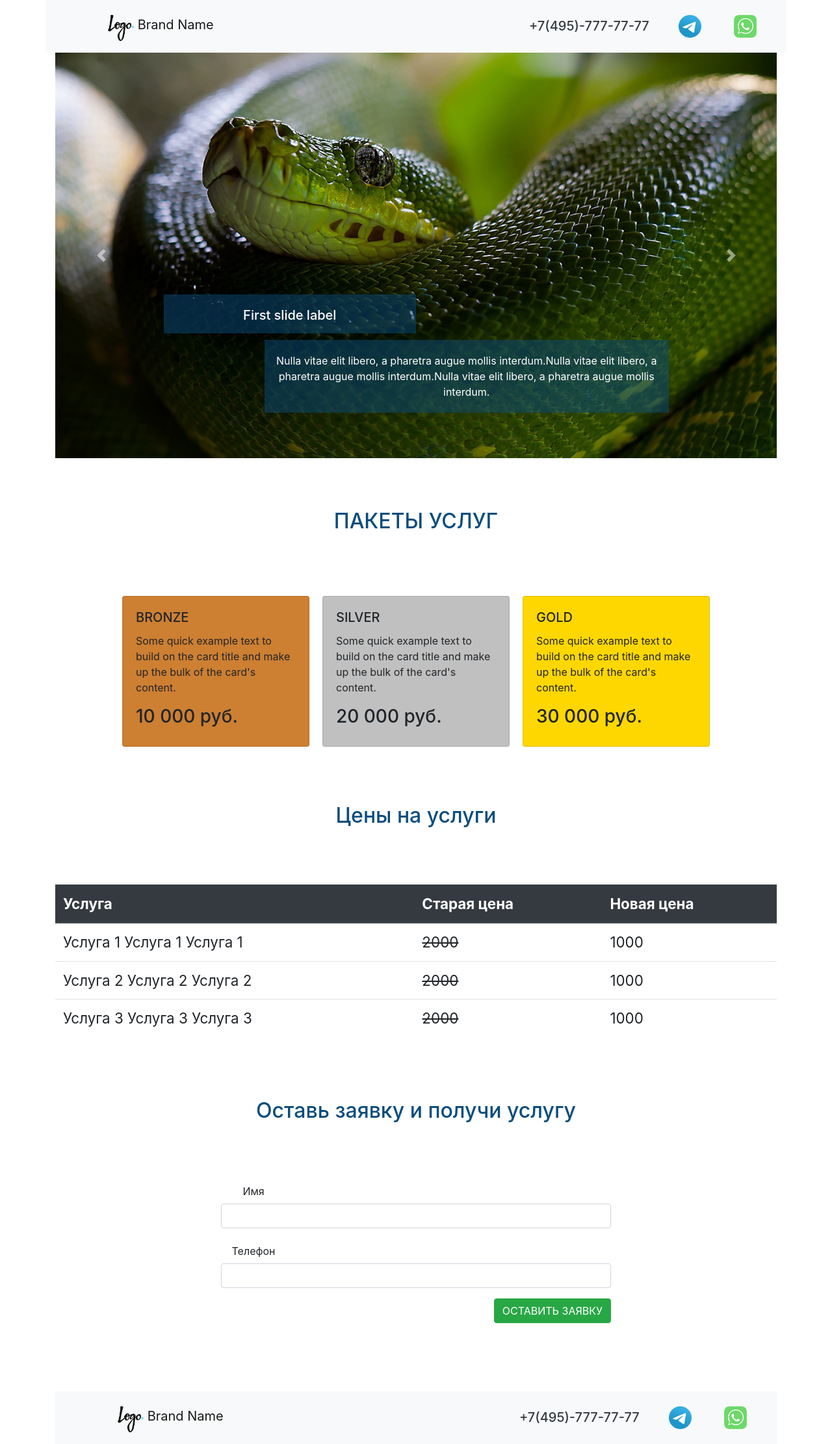
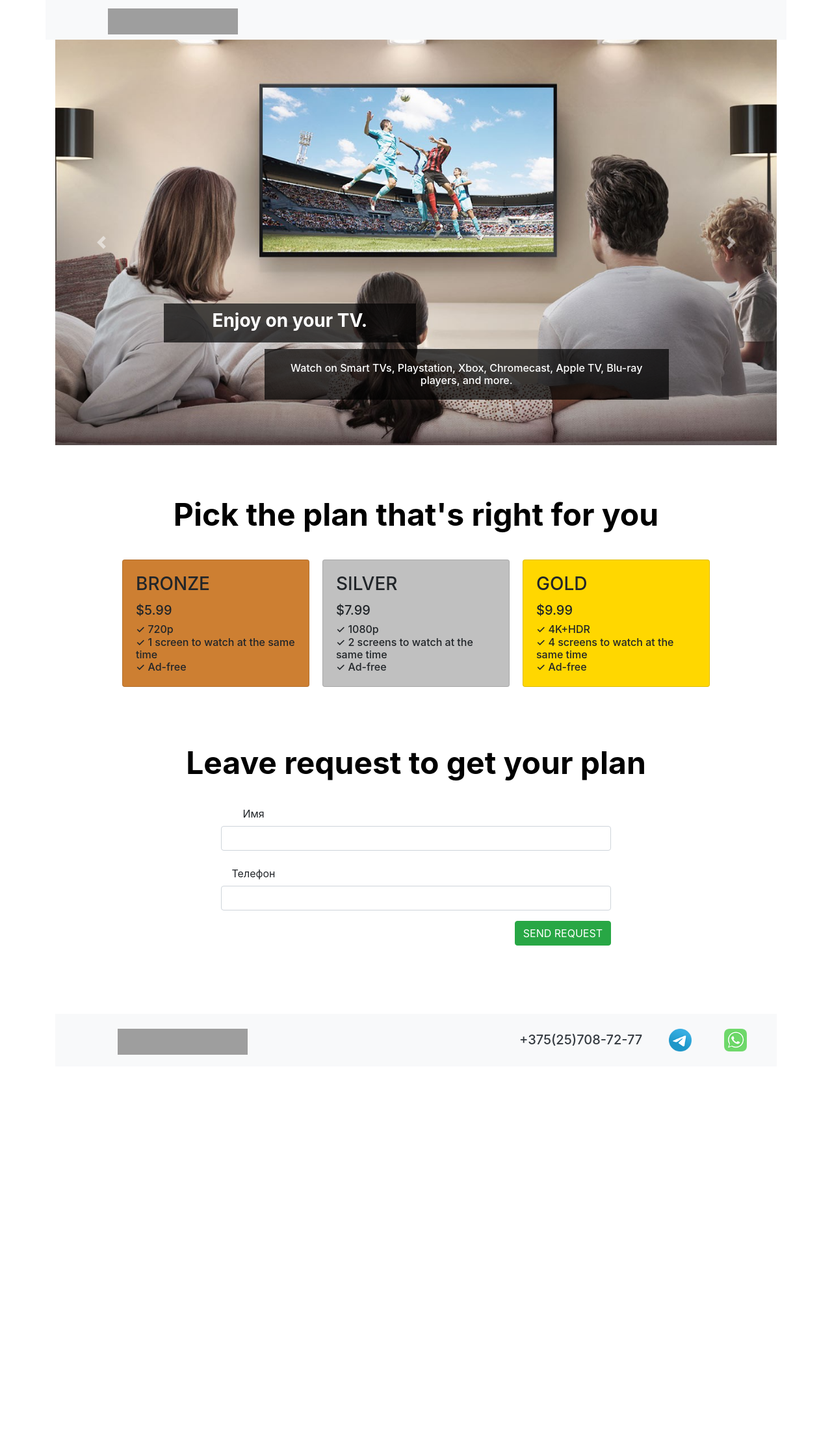
Before and after one commit to Falometov/landingpage_djws, a Django app: page / in a window 1280 px wide. Shown: the whole page at 65% size. After the commit the page ends 1623 px from the top, so only its background shows below. Run offline with Django 3.2, Linux system fonts and the light colour scheme; grey boxes are pictures that could not be loaded.

Commit message:
edited contained information

```diff
--- /dev/null
+++ b/landingpagewebsite/static/default.css
@@ -0,0 +1,71 @@
+.logo-top {
+    width: 200px;
+    height: 40px;
+    float: left;
+    margin: 0px 0px 5px 80px;
+}
+
+.phone-number {
+    width: 200px;
+    height: 40px;
+    float: right;
+    margin: 20px 10px 5px 20px;
+}
+
+.whatsapp-number {
+    width: 35px;
+    height: 35px;
+    float: right;
+    margin: 15px 30px 5px 20px;
+    background: url(./img/wa-image-color.png) no-repeat center top / cover;
+    transition: 0.5s ease-in-out;
+}
+.telegram-number {
+    width: 35px;
+    height: 35px;
+    float: right;
+    margin: 15px 30px 5px 20px;
+    background: url(./img/tg-image-color.png) no-repeat center top / cover;
+    transition: 0.5s ease-in-out;
+}
+
+.slaider_h {
+	height: 60px;
+	width: 50%;
+	margin: 30px 0px 10px 0px;
+	padding-top: 10px;
+	background-color: rgba(0, 0, 0, 0.7);
+	text-align: center;
+    font-weight: bold;
+}
+
+.slaider_p {
+	height: 100%;
+	width: 80%;
+	float: right;
+	margin: 0px 0px 30px 0px;
+	padding: 20px;
+	background-color: rgba(0, 0, 0, 0.7);
+	text-align: center;
+}
+
+.text-3 {
+    color: rgb(0, 0, 0);
+    /*font-family: arial;*/
+    font-weight: bold;
+    font-size: 3em;
+    text-align: center;
+    padding-top: 7%;
+    padding-bottom: 2%;
+}
+
+.product_card {
+	margin: 10px;
+}
+
+.class_form {
+    /*color: #fff;*/
+    /*font-size: 2em;*/
+    text-align: center;
+    padding-bottom: 7%;
+}
--- a/landingpagewebsite/static/external.css
+++ /dev/null
@@ -1,75 +0,0 @@
-/*Heder*/
-.logo-top {
-  width: 100px;
-  height: 40px;
-  float: left;
-  margin: 0px 0px 5px 80px;
-}
-
-.phone-number {
-  width: 200px;
-  height: 40px;
-  float: right;
-  margin: 20px 10px 5px 20px;
-}
-
-.whatsapp-number {
-  width: 35px;
-  height: 35px;
-  float: right;
-  margin: 15px 30px 5px 20px;
-  background: url(./img/wa-image-color.png) no-repeat center top / cover;
-  transition: 0.5s ease-in-out;
-}
-.telegram-number {
-  width: 35px;
-  height: 35px;
-  float: right;
-  margin: 15px 30px 5px 20px;
-  background: url(./img/tg-image-color.png) no-repeat center top / cover;
-  transition: 0.5s ease-in-out;
-}
-
-.slaider_h {
-	height: 60px;
-	width: 50%;
-	margin: 30px 0px 10px 0px;
-	padding-top: 20px;
-	background-color: rgba(10, 77, 125, 0.5);
-	text-align: center;
-}
-
-.slaider_p {
-	height: 100%;
-	width: 80%;
-	float: right;
-	margin: 0px 0px 30px 0px;
-	padding-top: 20px;
-	padding-bottom: 20px;
-	background-color: rgba(10, 77, 125, 0.5);
-	text-align: center;
-}
-
-.text-3 {
-  color: rgb(10, 77, 125);
-  /*font-family: arial;*/
-  font-size: 2em;
-  text-align: center;
-  padding-top: 7%;
-  padding-bottom: 7%;
-}
-
-.product_card {
-	margin: 10px;
-}
-
-.table_one {
-	font-size: 1.4em;
-}
-
-.class_form {
-  /*color: #fff;*/
-  /*font-size: 2em;*/
-  text-align: center;
-  padding-bottom: 7%;
-}
--- a/templates/base.html
+++ b/templates/base.html
@@ -6,7 +6,7 @@
         <!-- Required meta tags -->
         <meta charset="utf-8">
         <meta name="viewport" content="width=device-width, initial-scale=1, shrink-to-fit=no">
-        <link href="{% static 'external.css' %}" rel="stylesheet">
+        <link href="{% static 'default.css' %}" rel="stylesheet">
 
         <!-- Bootstrap CSS -->
         <link rel="stylesheet" href="https://cdn.jsdelivr.net/npm/bootstrap@4.5.3/dist/css/bootstrap.min.css" integrity="sha384-TX8t27EcRE3e/ihU7zmQxVncDAy5uIKz4rEkgIXeMed4M0jlfIDPvg6uqKI2xXr2" crossorigin="anonymous">
@@ -16,32 +16,28 @@
     <body>
         <nav class="navbar navbar-light bg-light container">
             <a class="navbar-brand logo-top" href="#">
-                <img src="{% static './img/Logo.png' %}" width="40" height="40" class="d-inline-block align-top" alt="" loading="lazy">
-            Brand Name
+                <img src="{% static './img/logo.png' %}" width="200" height="40" class="d-inline-block align-top" alt="" loading="lazy">
             </a>
-            <div class="contact-top">
-                    <a class="whatsapp-number" href="https://web.whatsapp.com/"></a>
-                    <a class="telegram-number" href="https://t.me/"></a>
-                  <a class="phone-number text-dark" href="tel:+74957777777">
-                    <h5>+7(495)-777-77-77</h5></a>
-            </div>
         </nav>
 
         {% block index %}
         {% endblock %}
 
+        {% block thanks %}
+        {% endblock %}
+
+
         <footer>
             <div class="container">
                 <nav class="navbar navbar-light bg-light container">
                     <a class="navbar-brand logo-top" href="#">
-                        <img src="{% static './img/Logo.png' %}" width="40" height="40" class="d-inline-block align-top" alt="" loading="lazy">
-                        Brand Name
+                        <img src="{% static './img/logo.png' %}" width="200" height="40" class="d-inline-block align-top" alt="" loading="lazy">
                     </a>
                     <div class="contact-top">
-                        <a class="whatsapp-number" href="https://web.whatsapp.com/"></a>
-                        <a class="telegram-number" href="https://t.me/"></a>
+                        <a class="whatsapp-number" href="https://web.whatsapp.com/falometov"></a>
+                        <a class="telegram-number" href="https://t.me/falometov"></a>
                         <a class="phone-number text-dark" href="tel:+74957777777">
-                        <h5>+7(495)-777-77-77</h5></a>
+                        <h5>+375(25)708-72-77</h5></a>
                     </div>
                 </nav>
             </div>
--- /dev/null
+++ b/templates/carousel.html
@@ -0,0 +1,36 @@
+{% load static %}
+<section>
+    <div id="carouselExampleCaptions" class="carousel slide container" data-ride="carousel">
+        <div class="carousel-inner">
+		    <div class="carousel-item active">
+		        <img src="{% static './img/first.jpg' %}" class="d-block w-100"  alt="...">
+		        <div class="carousel-caption d-none d-md-block">
+		            <h3 class="slaider_h">Enjoy on your TV.</h3>
+		            <h6 class="slaider_p">Watch on Smart TVs, Playstation, Xbox, Chromecast, Apple TV, Blu-ray players, and more.</h6>
+		        </div>
+		    </div>
+		    <div class="carousel-item">
+		        <img src="{% static './img/second.jpg' %}" class="d-block w-100"  alt="...">
+		        <div class="carousel-caption d-none d-md-block">
+		            <h3 class="slaider_h">Download to watch offline.</h3>
+		            <h6 class="slaider_p">Save your favorites easily and always have something to watch wherever you are.</h6>
+		        </div>
+		    </div>
+		    <div class="carousel-item">
+		        <img src="{% static './img/third.jpg' %}" class="d-block w-100"  alt="...">
+		        <div class="carousel-caption d-none d-md-block">
+		            <h3 class="slaider_h">Watch wherever you want.</h3>
+		            <h6 class="slaider_p">Stream unlimited movies and TV shows on your phone, tablet, laptop, and TV without paying more.</h6>
+		        </div>
+		    </div>
+        </div>
+        <a class="carousel-control-prev" href="#carouselExampleCaptions" role="button" data-slide="prev">
+		    <span class="carousel-control-prev-icon" aria-hidden="true"></span>
+		    <span class="sr-only">Previous</span>
+        </a>
+        <a class="carousel-control-next" href="#carouselExampleCaptions" role="button" data-slide="next">
+		    <span class="carousel-control-next-icon" aria-hidden="true"></span>
+		    <span class="sr-only">Next</span>
+        </a>
+    </div>
+</section>
--- a/templates/index.html
+++ b/templates/index.html
@@ -1,106 +1,14 @@
 {% extends 'base.html' %}
-
+{% load static %}
 {% block index %}
-  	<section>
-  		<div id="carouselExampleCaptions" class="carousel slide container" data-ride="carousel">
-		  <div class="carousel-inner">
-		    <div class="carousel-item active">
-		      <img src="./img/1.jpg" class="d-block w-100"  alt="...">
-		      <div class="carousel-caption d-none d-md-block">
-		        <h5 class="slaider_h">First slide label</h5>
-		        <p class="slaider_p">Nulla vitae elit libero, a pharetra augue mollis interdum.Nulla vitae elit libero, a pharetra augue mollis interdum.Nulla vitae elit libero, a pharetra augue mollis interdum.</p>
-		      </div>
-		    </div>
-		    <div class="carousel-item">
-		      <img src="./img/2.jpg" class="d-block w-100"  alt="...">
-		      <div class="carousel-caption d-none d-md-block">
-		        <h5 class="slaider_h">Second slide label</h5>
-		        <p class="slaider_p">Lorem ipsum dolor sit amet, consectetur adipiscing elit. Lorem ipsum dolor sit amet, consectetur adipiscing elit. Lorem ipsum dolor sit amet, consectetur adipiscing elit.</p>
-		      </div>
-		    </div>
-		    <div class="carousel-item">
-		      <img src="./img/4.jpg" class="d-block w-100"  alt="...">
-		      <div class="carousel-caption d-none d-md-block">
-		        <h5 class="slaider_h">Third slide label</h5>
-		        <p class="slaider_p">Praesent commodo cursus magna, vel scelerisque nisl consectetur. Praesent commodo cursus magna, vel scelerisque nisl consectetur. Praesent commodo cursus magna, vel scelerisque nisl consectetur.</p>
-		      </div>
-		    </div>
-		  </div>
-		  <a class="carousel-control-prev" href="#carouselExampleCaptions" role="button" data-slide="prev">
-		    <span class="carousel-control-prev-icon" aria-hidden="true"></span>
-		    <span class="sr-only">Previous</span>
-		  </a>
-		  <a class="carousel-control-next" href="#carouselExampleCaptions" role="button" data-slide="next">
-		    <span class="carousel-control-next-icon" aria-hidden="true"></span>
-		    <span class="sr-only">Next</span>
-		  </a>
-		</div>
-  	</section>
-  	<!-- Карточки -->
-  	<section>
-  		<div class="container">
-  			<h1 class="text-3">ПАКЕТЫ УСЛУГ</h1>
-  			<div class="row justify-content-center">
-  				<div class="card product_card" style="width: 18rem; background-color: #cd7f32;">
-				  <div class="card-body">
-				    <h5 class="card-title">BRONZE</h5>
-				    <p class="card-text">Some quick example text to build on the card title and make up the bulk of the card's content.</p>
-				    <h3>10 000 руб.</h3>
-				  </div>
-				</div>
-				<div class="card product_card" style="width: 18rem; background-color: #c0c0c0;">
-				  <div class="card-body">
-				    <h5 class="card-title">SILVER</h5>
-				    <p class="card-text">Some quick example text to build on the card title and make up the bulk of the card's content.</p>
-				    <h3>20 000 руб.</h3>
-				  </div>
-				</div>
-				<div class="card product_card" style="width: 18rem; background-color: #ffd700;">
-				  <div class="card-body">
-				    <h5 class="card-title">GOLD</h5>
-				    <p class="card-text">Some quick example text to build on the card title and make up the bulk of the card's content.</p>
-				    <h3>30 000 руб.</h3>
-				  </div>
-				</div>
-  			</div>
-  		</div>
-  	</section>
-  	<!-- Таблица -->
-  	<section>
-  		<div class="container">
-  			<h1 class="text-3">Цены на услуги</h1>
-  			<table class="table table_one">
-			  <thead class="thead-dark">
-			    <tr>
-			      <th scope="col">Услуга</th>
-			      <th scope="col">Старая цена</th>
-			      <th scope="col">Новая цена</th>
-			    </tr>
-			  </thead>
-			  <tbody>
-			    <tr>
-			      <td>Услуга 1 Услуга 1 Услуга 1</td>
-			      <td><del>2000</del></td>
-			      <td>1000</td>
-			    </tr>
-			    <tr>
-			      <td>Услуга 2 Услуга 2 Услуга 2</td>
-			      <td><del>2000</del></td>
-			      <td>1000</td>
-			    </tr>
-			    <tr>
-			      <td>Услуга 3 Услуга 3 Услуга 3</td>
-			      <td><del>2000</del></td>
-			      <td>1000</td>
-			    </tr>
-			  </tbody>
-			</table>
-  		</div>
-  	</section>
+  	<!-- Carousel -->
+	{% include 'carousel.html' %}
+  	<!-- Price -->
+	{% include 'price.html' %}
   	<!-- форма -->
   	<section>
   		<div class="container class_form">
-  			<h1 class="text-3">Оставь заявку и получи услугу</h1>
+  			<h1 class="text-3">Leave request to get your plan</h1>
   			<div class="row justify-content-center">
   			<form action="" method="" style="width: 50%;">
 			  <div class="form-group row">
@@ -116,7 +24,7 @@
 			    </div>
 			  </div>
 			  <div style="float: right;" class="form-group row">
-			      <button type="submit" class="btn btn-success">ОСТАВИТЬ ЗАЯВКУ</button>
+			      <button type="submit" class="btn btn-success">SEND REQUEST</button>
 			  </div>
 			</form>
 			</div>
--- /dev/null
+++ b/templates/price.html
@@ -0,0 +1,29 @@
+<!-- Cards -->
+<section>
+    <div class="container">
+        <h1 class="text-3">Pick the plan that's right for you</h1>
+        <div class="row justify-content-center">
+            <div class="card product_card" style="width: 18rem; background-color: #cd7f32;">
+                <div class="card-body">
+				    <h3 class="card-title">BRONZE</h3>
+					<h5>$5.99</h5>
+				    <h6 class="card-text">✓  720p<br>✓  1 screen to watch at the same time<br>✓  Ad-free</h6>
+                </div>
+            </div>
+			<div class="card product_card" style="width: 18rem; background-color: #c0c0c0;">
+                <div class="card-body">
+				    <h3 class="card-title">SILVER</h3>
+				    <h5>$7.99</h5>
+				    <h6 class="card-text">✓  1080p<br>✓  2 screens to watch at the same time<br>✓  Ad-free</h6>
+				</div>
+            </div>
+            <div class="card product_card" style="width: 18rem; background-color: #ffd700;">
+			    <div class="card-body">
+				    <h3 class="card-title">GOLD</h3>
+				    <h5>$9.99</h5>
+				    <h6 class="card-text">✓  4K+HDR<br>✓  4 screens to watch at the same time<br>✓  Ad-free</h6>
+				</div>
+            </div>
+        </div>
+    </div>
+</section>
--- a/templates/thanks.html
+++ b/templates/thanks.html
@@ -1,7 +1,9 @@
 {% extends 'base.html' %}
 
+{% block thanks %}
   	<section>
   		<div class="container">
   			<CENTER style = 'margin-top: 35%; margin-bottom: 35%;'><h1>Спасибо за заявку!</h1></CENTER>
   		</div>
   	</section>
+{% endblock %}
```
Also changed, not shown: landingpagewebsite/static/img/1.jpg (deleted), landingpagewebsite/static/img/2.jpg (deleted), landingpagewebsite/static/img/3.jpg (deleted), landingpagewebsite/static/img/4.jpg (deleted), landingpagewebsite/static/img/5.jpg (deleted), landingpagewebsite/static/img/6.jpg (deleted), landingpagewebsite/static/img/Logo.png (deleted), landingpagewebsite/static/img/first.jpg (added), landingpagewebsite/static/img/second.jpg (added), landingpagewebsite/static/img/third.jpg (added).
